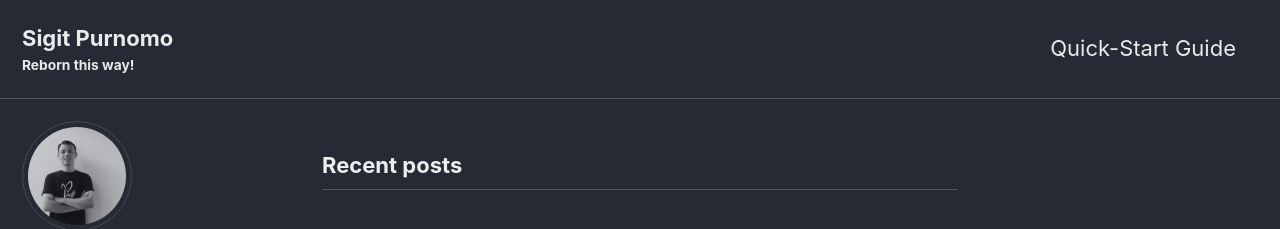
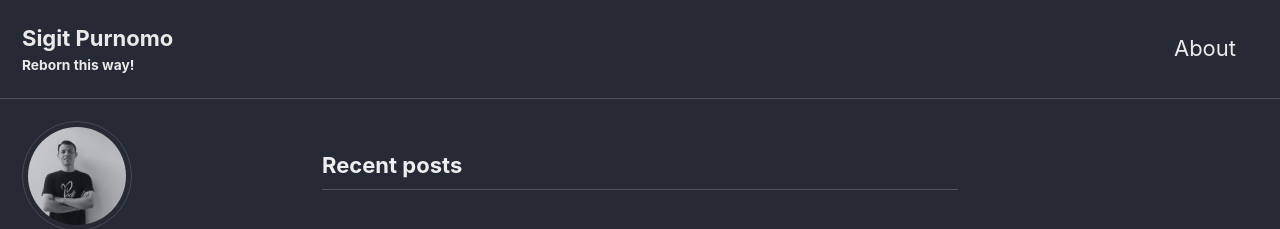
Before and after one commit to sigit-purnomo/sigit-purnomo.github.io, a Jekyll site: the page built from index.html, in a window 1280 px wide and 900 px high. Shown: the top 229 px of the window. Built offline with Jekyll 4.4.1, drawn with Linux system fonts in a browser that asks for light colours; cached includes are drawn as plain includes; nearby versions of some CDN libraries; the list of posts is cut into pages by our own code.

Commit message:
Update navigation.yml

```diff
--- a/_data/navigation.yml
+++ b/_data/navigation.yml
@@ -1,9 +1,7 @@
 # main links
 main:
-  - title: "Quick-Start Guide"
-    url: https://mmistakes.github.io/minimal-mistakes/docs/quick-start-guide/
-  # - title: "About"
-  #   url: https://mmistakes.github.io/minimal-mistakes/about/
+  - title: "About"
+    url: https://sigit-purnomo.github.io/#/
   # - title: "Sample Posts"
   #   url: /year-archive/
   # - title: "Sample Collections"
```
